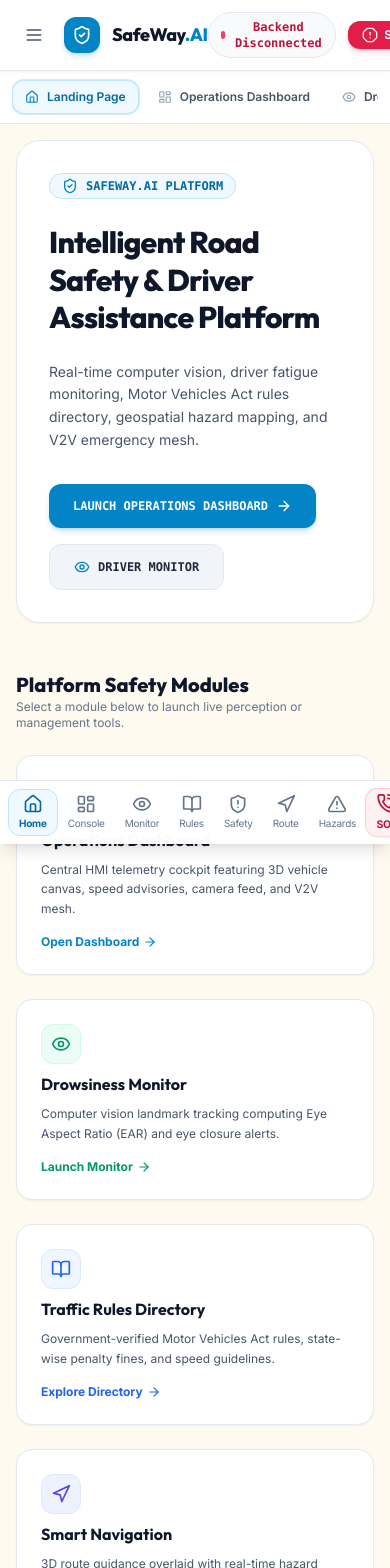
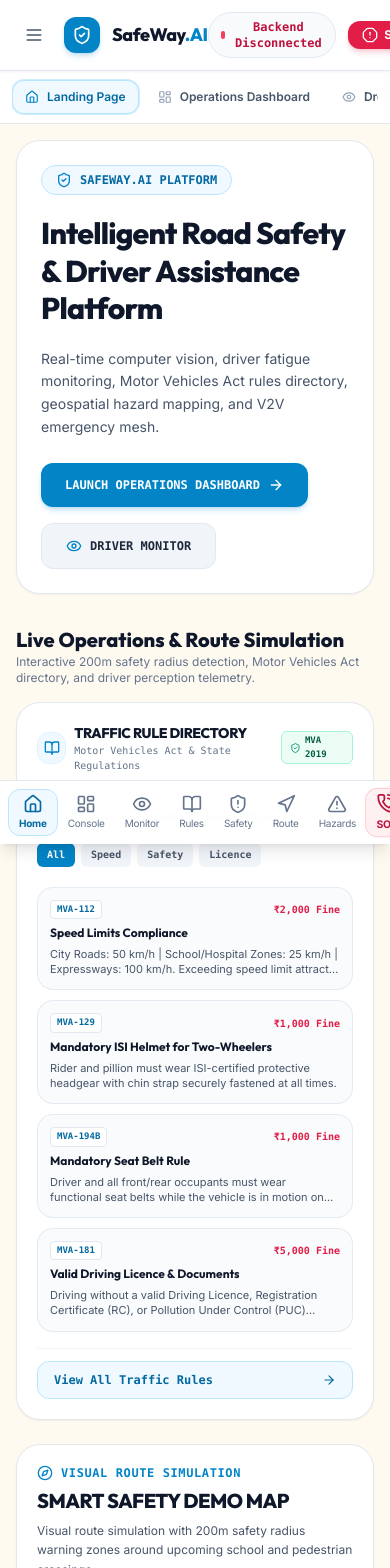
Before and after one commit to rahulkumar1311/SafeWay, a Next.js app in the folder frontend/: page / in a window 390 px wide. Shown: the top 1568 px of the page. Built offline with nearby package versions, Linux system fonts and the light colour scheme; no server answers; grey boxes are pictures that could not be loaded.

Commit message:
feat(frontend/landing): integrate 3-column dashboard layout with SmartSafetyDemoMap, Traffic Rules, and Telemetry

```diff
--- a/frontend/app/page.tsx
+++ b/frontend/app/page.tsx
@@ -1,6 +1,6 @@
 'use client';
 
-import React from 'react';
+import React, { useState, useEffect, useRef, useCallback } from 'react';
 import Link from 'next/link';
 import {
   ShieldCheck,
@@ -13,16 +13,142 @@
   Shield,
   Activity,
   Cpu,
-  Car
+  Car,
+  Volume2,
+  VolumeX,
+  Compass,
+  Radio,
+  MapPin
 } from 'lucide-react';
+import SmartSafetyDemoMap from '@/components/navigation/SmartSafetyDemoMap';
+import TrafficRuleQuickDirectory from '@/components/traffic/TrafficRuleQuickDirectory';
+import LandingSafetyTelemetry from '@/components/landing/LandingSafetyTelemetry';
+import roadAudioAlerts from '@/utils/roadAudioAlerts';
+import {
+  DEMO_MAP_FEATURES,
+  DemoMapFeature,
+  calculateDistanceMeters,
+  getDemoVehiclePosition,
+  isAheadOfVehicle
+} from '@/utils/geospatial';
 
 export default function LandingPage() {
+  // Manual route progress state (0 to 100%) for Smart Safety Demo Map
+  const [routeProgress, setRouteProgress] = useState<number>(0);
+  const [isSoundOn, setIsSoundOn] = useState<boolean>(true);
+
+  // Active 200m Distance-Based Hazard Alert State
+  const [activeAdvisory, setActiveAdvisory] = useState<{
+    feature: DemoMapFeature;
+    distanceMeters: number;
+  } | null>(null);
+
+  // Single-Trigger per Hazard Entry
+  const triggeredHazardSetRef = useRef<Set<string>>(new Set());
+
+  // Enable AudioContext on first user interaction for browser autoplay compliance
+  const handleEnableAudio = useCallback(() => {
+    roadAudioAlerts.init();
+    if (roadAudioAlerts.getMutedStatus() !== !isSoundOn) {
+      if (!isSoundOn && !roadAudioAlerts.getMutedStatus()) {
+        roadAudioAlerts.toggleMute();
+      }
+    }
+  }, [isSoundOn]);
+
+  const toggleSound = () => {
+    handleEnableAudio();
+    const muted = roadAudioAlerts.toggleMute();
+    setIsSoundOn(!muted);
+  };
+
+  // Manual Step Controls (One click = Exactly one route step)
+  const STEP_PERCENT = 5;
+
+  const handleMoveForward = () => {
+    handleEnableAudio();
+    setRouteProgress((prev) => Math.min(100, Math.round((prev + STEP_PERCENT) * 10) / 10));
+  };
+
+  const handleMoveBackward = () => {
+    handleEnableAudio();
+    setRouteProgress((prev) => Math.max(0, Math.round((prev - STEP_PERCENT) * 10) / 10));
+  };
+
+  const handleProgressChange = (val: number) => {
+    handleEnableAudio();
+    setRouteProgress(Math.max(0, Math.min(100, val)));
+  };
+
+  const handleReset = () => {
+    setRouteProgress(0);
+    setActiveAdvisory(null);
+    triggeredHazardSetRef.current.clear();
+  };
+
+  // Compute current vehicle position based on manual route progress
+  const vehiclePos = getDemoVehiclePosition(routeProgress);
+
+  // Distance-Based 200m Safety Point Evaluation with Closest Priority
+  useEffect(() => {
+    let currentClosestAdvisory: { feature: DemoMapFeature; distanceMeters: number } | null = null;
+    let minDistance = Infinity;
+
+    for (const feature of DEMO_MAP_FEATURES) {
+      const dist = calculateDistanceMeters(
+        vehiclePos.latitude,
+        vehiclePos.longitude,
+        feature.latitude,
+        feature.longitude
+      );
+
+      const isAhead = isAheadOfVehicle(
+        vehiclePos.latitude,
+        vehiclePos.longitude,
+        vehiclePos.heading,
+        feature.latitude,
+        feature.longitude,
+        60
+      );
+
+      // Trigger warning when distance <= 200m AND vehicle is approaching ahead
+      if (isAhead && dist <= 200 && dist > 5) {
+        if (dist < minDistance) {
+          minDistance = dist;
+          currentClosestAdvisory = { feature, distanceMeters: dist };
+        }
+      } else if (!isAhead || dist > 200) {
+        // Allow re-triggering if vehicle leaves 200m radius
+        if (dist > 250) {
+          triggeredHazardSetRef.current.delete(feature.id);
+        }
+      }
+    }
+
+    if (currentClosestAdvisory) {
+      const featureId = currentClosestAdvisory.feature.id;
+      if (!triggeredHazardSetRef.current.has(featureId)) {
+        triggeredHazardSetRef.current.add(featureId);
+
+        if (isSoundOn) {
+          roadAudioAlerts.playAlert('WARNING');
+          roadAudioAlerts.playHazardVoiceAlert(
+            currentClosestAdvisory.feature.alertTitle,
+            currentClosestAdvisory.feature.voicePrompt
+          );
+        }
+      }
+    }
+
+    setActiveAdvisory(currentClosestAdvisory);
+  }, [routeProgress, vehiclePos, isSoundOn]);
+
   return (
-    <div className="space-y-12 animate-fade-in pb-16 font-sans">
-      {/* Hero Section */}
-      <section className="bg-white rounded-3xl p-8 sm:p-12 border border-slate-200 shadow-sm relative overflow-hidden">
-        <div className="max-w-3xl space-y-6">
-          <div className="inline-flex items-center gap-2 px-3 py-1 rounded-full bg-sky-50 border border-sky-200 text-sky-700 font-mono text-xs font-bold">
+    <div className="space-y-8 sm:space-y-10 animate-fade-in pb-16 font-sans">
+      {/* 1. Hero Section */}
+      <section className="bg-white rounded-3xl p-6 sm:p-10 border border-slate-200 shadow-sm relative overflow-hidden">
+        <div className="max-w-3xl space-y-5">
+          <div className="inline-flex items-center gap-2 px-3.5 py-1.5 rounded-full bg-sky-50 border border-sky-200 text-sky-700 font-mono text-xs font-bold shadow-2xs">
             <ShieldCheck className="w-4 h-4 text-sky-600" />
             <span>SAFEWAY.AI PLATFORM</span>
           </div>
@@ -31,11 +157,11 @@
             Intelligent Road Safety & Driver Assistance Platform
           </h1>
 
-          <p className="text-sm sm:text-base text-slate-600 leading-relaxed">
+          <p className="text-sm sm:text-base text-slate-600 leading-relaxed font-sans">
             Real-time computer vision, driver fatigue monitoring, Motor Vehicles Act rules directory, geospatial hazard mapping, and V2V emergency mesh.
           </p>
 
-          <div className="flex flex-wrap items-center gap-4 pt-2 font-mono">
+          <div className="flex flex-wrap items-center gap-4 pt-1 font-mono">
             <Link
               href="/dashboard"
               className="px-6 py-3.5 rounded-xl bg-sky-600 hover:bg-sky-500 text-white font-extrabold text-xs flex items-center gap-2 shadow-md shadow-sky-600/20 transition-all hover:scale-105"
@@ -55,9 +181,49 @@
         </div>
       </section>
 
-      {/* Primary Feature Showcase Grid */}
-      <section className="space-y-6">
+      {/* 2. Main SafeWay.AI Operations Dashboard Layout (Left: Traffic Rules, Center: Smart Safety Demo Map, Right: Safety Telemetry) */}
+      <section className="space-y-4">
         <div className="flex items-center justify-between">
+          <div>
+            <h2 className="text-xl sm:text-2xl font-black text-slate-900 font-outfit">
+              Live Operations & Route Simulation
+            </h2>
+            <p className="text-xs text-slate-500 font-sans">
+              Interactive 200m safety radius detection, Motor Vehicles Act directory, and driver perception telemetry.
+            </p>
+          </div>
+        </div>
+
+        <div className="grid grid-cols-1 lg:grid-cols-12 gap-6 items-stretch">
+          {/* LEFT COLUMN (3 cols on lg): Compact Traffic Rule Directory */}
+          <div className="lg:col-span-3 flex flex-col">
+            <TrafficRuleQuickDirectory />
+          </div>
+
+          {/* CENTER / MAIN COLUMN (6 cols on lg): SMART SAFETY DEMO MAP */}
+          <div className="lg:col-span-6 flex flex-col">
+            <SmartSafetyDemoMap
+              routeProgress={routeProgress}
+              onProgressChange={handleProgressChange}
+              onMoveForward={handleMoveForward}
+              onMoveBackward={handleMoveBackward}
+              onReset={handleReset}
+              isSoundOn={isSoundOn}
+              onToggleSound={toggleSound}
+              activeAdvisory={activeAdvisory}
+            />
+          </div>
+
+          {/* RIGHT COLUMN (3 cols on lg): Live Safety Telemetry & Monitoring Suite */}
+          <div className="lg:col-span-3 flex flex-col">
+            <LandingSafetyTelemetry />
+          </div>
+        </div>
+      </section>
+
+      {/* 3. Primary Feature Showcase Grid */}
+      <section className="space-y-6 pt-4">
+        <div className="flex items-center justify-between border-t border-slate-200 pt-8">
           <div>
             <h2 className="text-xl sm:text-2xl font-black text-slate-900 font-outfit">
               Platform Safety Modules
```
